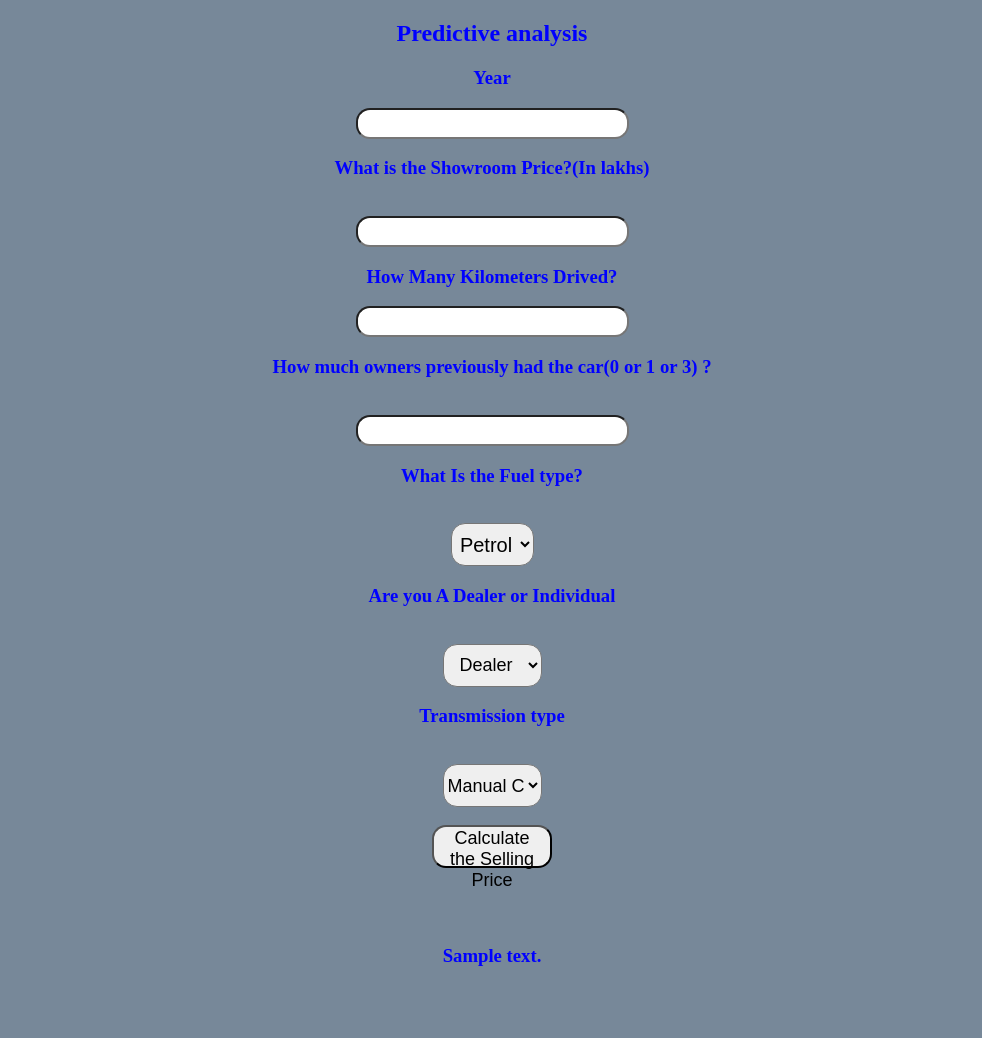
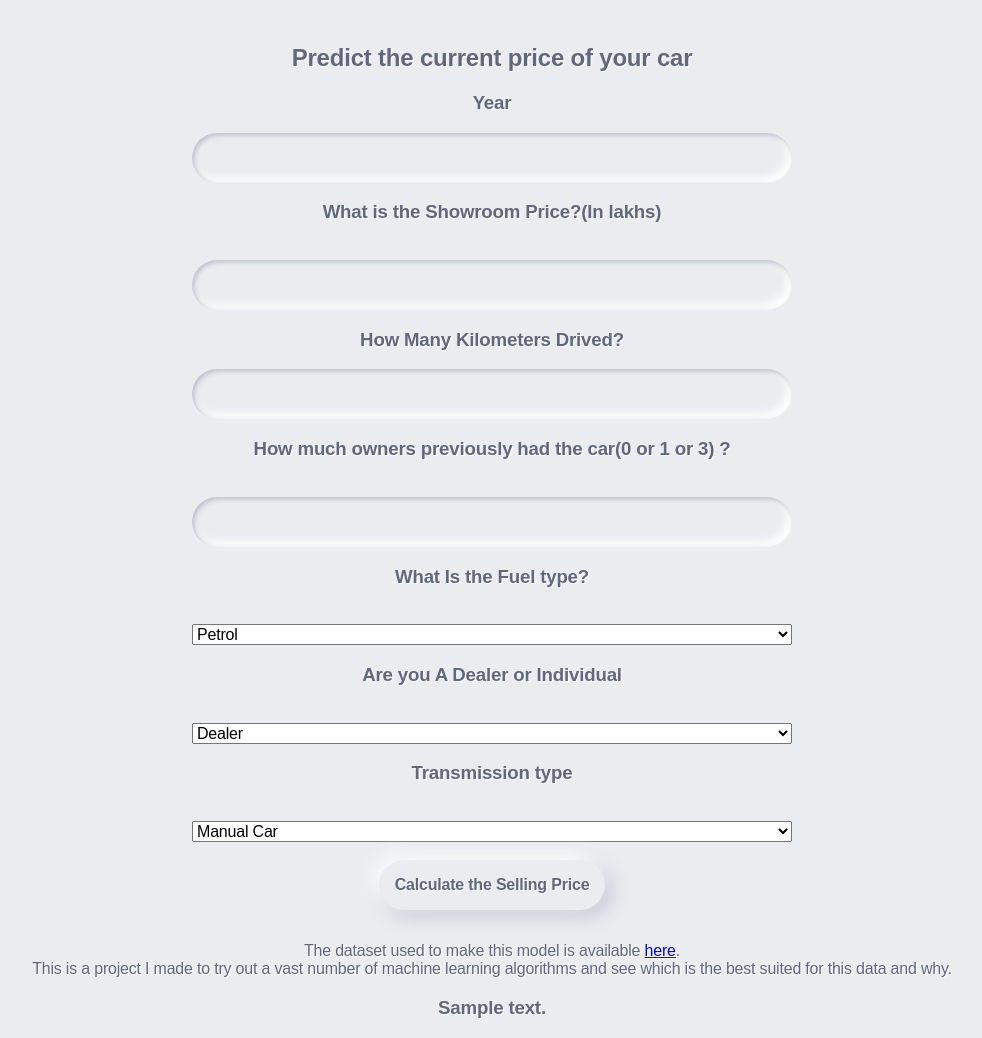
Before and after one commit to abhishekDutta666/CarPricePrediction, a Flask app: template templates/index.html in a window 1280 px wide. Shown: the whole page, without its empty margins (148-1130 px from the left). Before the commit the page ends 966 px from the top, so only its background shows below. Run offline with Flask 2, Linux system fonts and the light colour scheme; the template is opened without the code that fills it: most values are stand-ins (such as "Sample title", 1, 10 or a date in 2020); parts of the project's set-up code (start-up, migrations or seed data) failed here and were passed over.

Commit message:
UI changes

```diff
--- a/app.py
+++ b/app.py
@@ -45,7 +45,7 @@ def predict():
         if output<0:
             return render_template('index.html',prediction_texts="Sorry you cannot sell this car")
         else:
-            return render_template('index.html',prediction_text="You Can Sell The Car at {}".format(output))
+            return render_template('index.html',prediction_text="You Can Sell The Car at {} lakhs".format(output))
     else:
         return render_template('index.html')
 
--- a/templates/index.html
+++ b/templates/index.html
@@ -9,9 +9,9 @@
 
 <body>
 
-    <div style="color:blue">
+    <div>
         <form action="{{ url_for('predict')}}" method="post">
-            <h2>Predictive analysis</h2>
+            <h2>Predict the current price of your car</h2>
             <h3>Year</h3>
             <input id="first" name="Year" type="number ">
             <h3>What is the Showroom Price?(In lakhs)</h3><br><input id="second" name="Present_Price" required="required">
@@ -32,127 +32,139 @@
             </select>
             <br><br><button id="sub" type="submit ">Calculate the Selling Price</button>
             <br>
-
-
-
-
         </form>
 
 
 
-        <br><br><h3>{{ prediction_text }}<h3>
+        <div id="infoOne">
+            <p>
+                The dataset used to make this model is available <a href="https://www.kaggle.com/nehalbirla/vehicle-dataset-from-cardekho">here</a>. <br>
+                This is a project I made to try out a vast number of machine learning algorithms and see which is the best suited for this data and why.<br>
+            </p>
+        </div>
+
+        <div><h3>{{ prediction_text }}<h3></h3></div>
     </div>
 
 
-
+    <!-- $ruler: 16px;
+    $color-red: #AE1100;
+    $color-bg: #EBECF0;
+    $color-shadow: #BABECC;
+    $color-white: #FFF; -->
 
     <style>
-        body {
-            background-color: lightslategray;
+        body, html {
+	        background-color: #ebecf0;
             text-align: center;
-            padding: 0px;
+        }
+        body, p, input, select, textarea, button {
+            font-family: 'Montserrat', sans-serif;
+            letter-spacing: -0.2px;
+            font-size: 16px;
+        }
+        div, p {
+            color: #61677c;
+            text-shadow: 1px 1px 1px #fff;
+        }
+        form {
+
+            padding: 16px;
+            width: 600px;
+            margin: 0 auto;
+        }
+        .segment {
+            padding: 32px 0;
+            text-align: center;
+        }
+        button, input {
+            border: 0;
+            outline: 0;
+            font-size: 16px;
+            border-radius: 320px;
+            padding: 16px;
+            background-color: #ebecf0;
+            text-shadow: 1px 1px 0 #fff;
+        }
+        label {
+            display: block;
+            margin-bottom: 24px;
+            width: 100%;
+        }
+        input {
+            margin-right: 8px;
+            box-shadow: inset 2px 2px 5px #babecc, inset -5px -5px 10px #fff;
+            width: 100%;
+            box-sizing: border-box;
+            transition: all 0.2s ease-in-out;
+            appearance: none;
+            -webkit-appearance: none;
+        }
+        input:focus {
+            box-shadow: inset 1px 1px 2px #babecc, inset -1px -1px 2px #fff;
+        }
+        button {
+
+            color: #61677c;
+            font-weight: bold;
+            box-shadow: -5px -5px 20px #fff, 5px 5px 20px #babecc;
+            transition: all 0.2s ease-in-out;
+            cursor: pointer;
+            font-weight: 600;
+        }
+        button:hover {
+            box-shadow: -2px -2px 5px #fff, 2px 2px 5px #babecc;
+        }
+        button:active {
+            box-shadow: inset 1px 1px 2px #babecc, inset -1px -1px 2px #fff;
+        }
+        button .icon {
+            margin-right: 8px;
+        }
+        button.unit {
+            border-radius: 8px;
+            line-height: 0;
+            width: 48px;
+            height: 48px;
+            display: inline-flex;
+            justify-content: center;
+            align-items: center;
+            margin: 0 8px;
+            font-size: 19.2px;
+        }
+        button.unit .icon {
+            margin-right: 0;
+        }
+        button.red {
+            display: block;
+            width: 100%;
+            color: #ae1100;
+        }
+        .input-group {
+            display: flex;
+            align-items: center;
+            justify-content: flex-start;
+        }
+        .input-group label {
+            margin: 0;
+            flex: 1;
+        }
+        select{
+            width: inherit;
+
+        }
+        .button_position{
+
+            margin-top:50px ;
+
+        }
+        #infoOne{
+            padding-left: 20px;
+            padding-right: 20px;
+            margin-left: 20px;
+            margin-right: 20px;
         }
 
-        #research {
-            font-size: 18px;
-            width: 100px;
-            height: 23px;
-            top: 23px;
-        }
-
-        #box {
-            border-radius: 60px;
-            border-color: 45px;
-            border-style: solid;
-            font-family: cursive;
-            text-align: center;
-            background-color: rgb(168, 131, 61);
-            font-size: medium;
-            position: absolute;
-            width: 700px;
-            bottom: 9%;
-            height: 850px;
-            right: 30%;
-            padding: 0px;
-            margin: 0px;
-            font-size: 14px;
-        }
-
-        #fuel {
-            width: 83px;
-            height: 43px;
-            text-align: center;
-            border-radius: 14px;
-            font-size: 20px;
-        }
-
-        #fuel:hover {
-            background-color: coral;
-        }
-
-        #research {
-            width: 99px;
-            height: 43px;
-            text-align: center;
-            border-radius: 14px;
-            font-size: 18px;
-        }
-
-        #research:hover {
-            background-color: coral;
-        }
-
-        #resea {
-            width: 99px;
-            height: 43px;
-            text-align: center;
-            border-radius: 14px;
-            font-size: 18px;
-        }
-
-        #resea:hover {
-            background-color: coral;
-        }
-
-        #sub {
-            width: 120px;
-            height: 43px;
-            text-align: center;
-            border-radius: 14px;
-            font-size: 18px;
-        }
-
-        #sub:hover {
-            background-color: darkcyan;
-        }
-
-        #first {
-            border-radius: 14px;
-            height: 25px;
-            font-size: 20px;
-            text-align: center;
-        }
-
-        #second {
-            border-radius: 14px;
-            height: 25px;
-            font-size: 20px;
-            text-align: center;
-        }
-
-        #third {
-            border-radius: 14px;
-            height: 25px;
-            font-size: 20px;
-            text-align: center;
-        }
-
-        #fourth {
-            border-radius: 14px;
-            height: 25px;
-            font-size: 20px;
-            text-align: center;
-        }
     </style>
 </body>
 
```
Also changed, not shown: CAR DETAILS FROM CAR DEKHO.csv (added).
